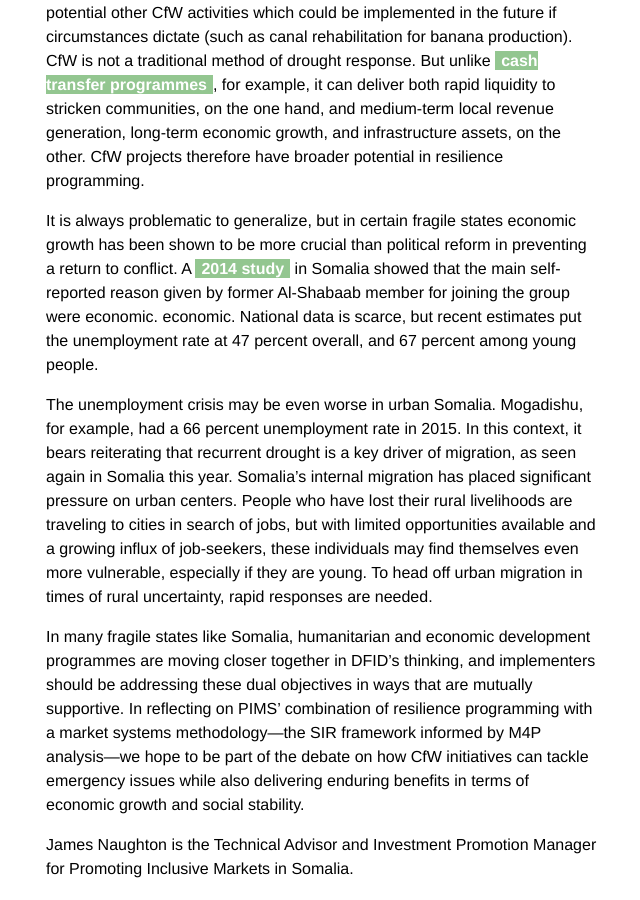
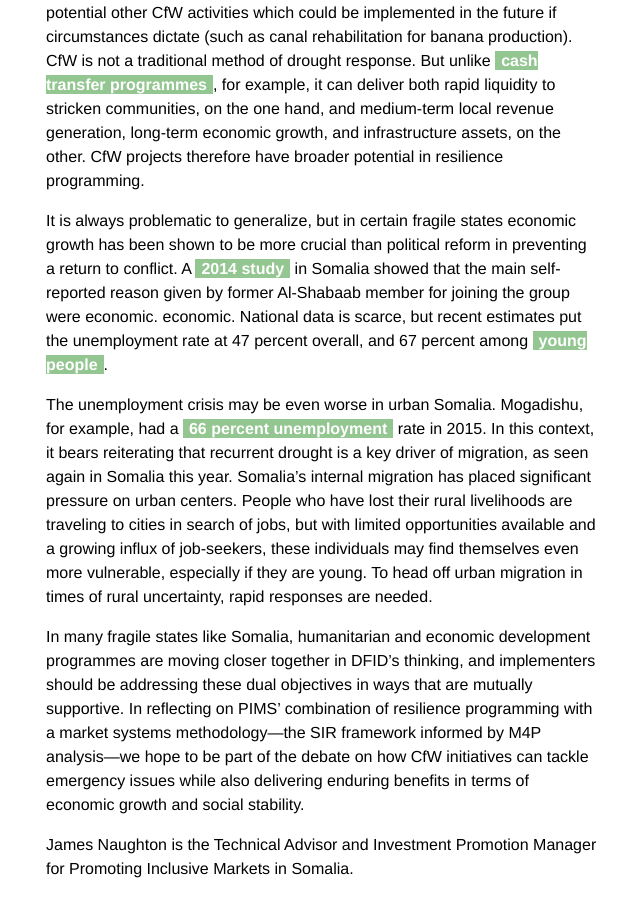
Before and after one commit to BryanSchuetz/CS-, a Jekyll site: the page built from _posts/2018-09-13-market-driven-cash-for-work-programs-show-promise-in-somalia-and-beyond.markdown, in a window 1280 px wide and 900 px high, scrolled down 3987 px. Shown: the whole window, without its empty margins (534-1174 px from the left). Built offline with Jekyll 4.4.1, drawn with Linux system fonts in a browser that asks for light colours; part of the change alters nothing that is shown.

```diff
--- a/_posts/2018-09-13-market-driven-cash-for-work-programs-show-promise-in-somalia-and-beyond.markdown
+++ b/_posts/2018-09-13-market-driven-cash-for-work-programs-show-promise-in-somalia-and-beyond.markdown
@@ -50,9 +50,9 @@ The injection of liquidity provided through the initial canal projects came at a
 
 From the initial value chain growth strategies, PIMS had identified several potential other CfW activities which could be implemented in the future if circumstances dictate (such as canal rehabilitation for banana production). CfW is not a traditional method of drought response. But unlike [cash transfer programmes](https://www.dai.com/our-work/projects/kenya-hunger-safety-net-programme-phase-2-hsnp2), for example, it can deliver both rapid liquidity to stricken communities, on the one hand, and medium-term local revenue generation, long-term economic growth, and infrastructure assets, on the other. CfW projects therefore have broader potential in resilience programming.
 
-It is always problematic to generalize, but in certain fragile states economic growth has been shown to be more crucial than political reform in preventing a return to conflict. A [2014 study](https://issafrica.s3.amazonaws.com/site/uploads/Paper266.pdf) in Somalia showed that the main self-reported reason given by former Al-Shabaab member for joining the group were economic. economic. National data is scarce, but recent estimates put the unemployment rate at 47 percent overall, and 67 percent among young people.
+It is always problematic to generalize, but in certain fragile states economic growth has been shown to be more crucial than political reform in preventing a return to conflict. A [2014 study](https://issafrica.s3.amazonaws.com/site/uploads/Paper266.pdf) in Somalia showed that the main self-reported reason given by former Al-Shabaab member for joining the group were economic. economic. National data is scarce, but recent estimates put the unemployment rate at 47 percent overall, and 67 percent among [young people](http://www.oecd.org/dev/africa/).
 
-The unemployment crisis may be even worse in urban Somalia. Mogadishu, for example, had a 66 percent unemployment rate in 2015. In this context, it bears reiterating that recurrent drought is a key driver of migration, as seen again in Somalia this year. Somalia’s internal migration has placed significant pressure on urban centers. People who have lost their rural livelihoods are traveling to cities in search of jobs, but with limited opportunities available and a growing influx of job-seekers, these individuals may find themselves even more vulnerable, especially if they are young. To head off urban migration in times of rural uncertainty, rapid responses are needed.
+The unemployment crisis may be even worse in urban Somalia. Mogadishu, for example, had a [66 percent unemployment](http://fragilecities.igarape.org.br/) rate in 2015. In this context, it bears reiterating that recurrent drought is a key driver of migration, as seen again in Somalia this year. Somalia’s internal migration has placed significant pressure on urban centers. People who have lost their rural livelihoods are traveling to cities in search of jobs, but with limited opportunities available and a growing influx of job-seekers, these individuals may find themselves even more vulnerable, especially if they are young. To head off urban migration in times of rural uncertainty, rapid responses are needed.
 
 In many fragile states like Somalia, humanitarian and economic development programmes are moving closer together in DFID’s thinking, and implementers should be addressing these dual objectives in ways that are mutually supportive. In reflecting on PIMS’ combination of resilience programming with a market systems methodology—the SIR framework informed by M4P analysis—we hope to be part of the debate on how CfW initiatives can tackle emergency issues while also delivering enduring benefits in terms of economic growth and social stability.
 
```
